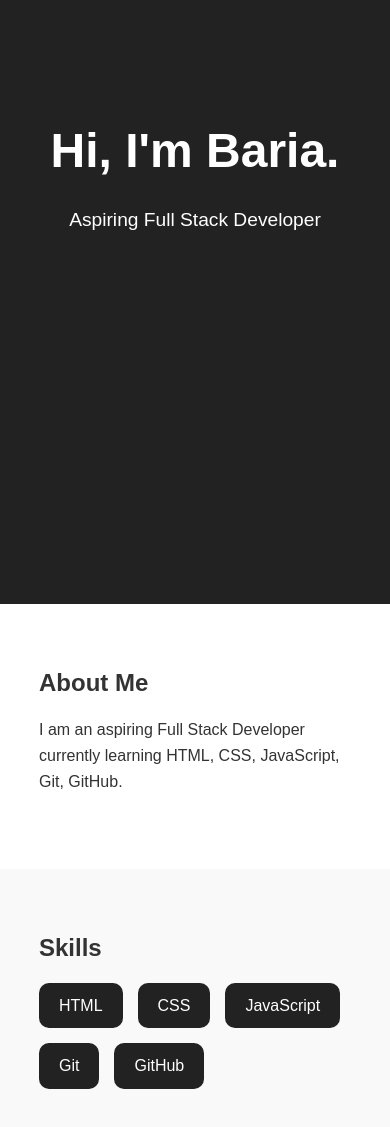
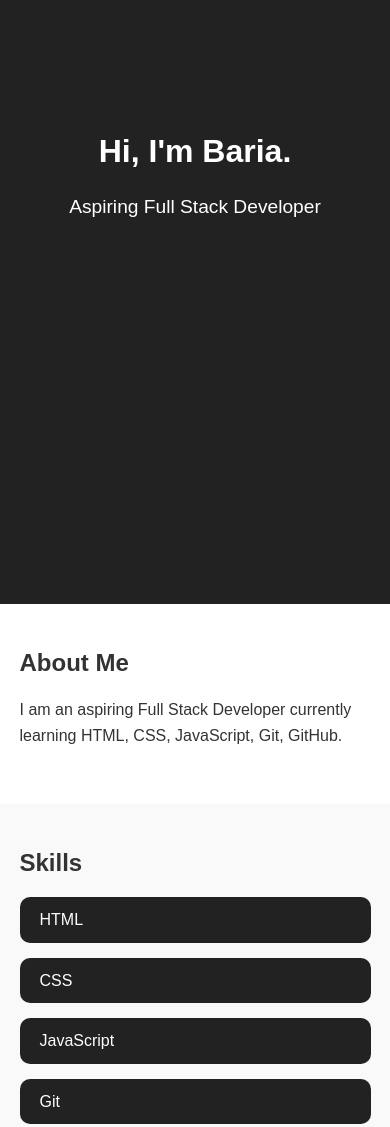
Before and after one commit to bariamahmood/portfolio-website, a plain HTML site: page index.html in a window 390 px wide. Shown: the part 240-1367 px from the top of the page. Drawn offline with Linux system fonts and the light colour scheme.

Commit message:
Add responsive layout

```diff
--- a/style.css
+++ b/style.css
@@ -102,3 +102,18 @@ footer {
     text-align: center;
     padding: 20px 0;
 }
+
+/* Responsive Design */
+@media (max-width: 768px) {
+    header h1 {
+        font-size: 2rem;
+    }
+
+    #skills ul {
+        flex-direction: column;
+    }
+
+    section {
+        padding: 40px 5%;
+    }
+}
```
